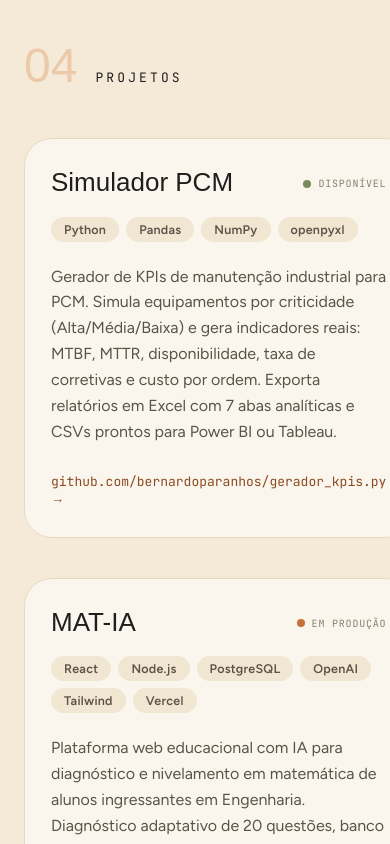
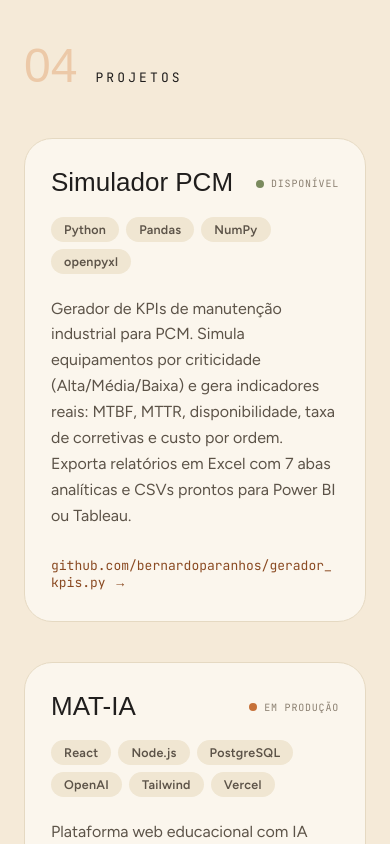
Before and after one commit to bernardoparanhos/portfolio-paranhos, a Next.js app: page / in a window 390 px wide. Shown: the part 4480-5324 px from the top of the page. Built offline with nearby package versions, Linux system fonts and the light colour scheme; no server answers; a web font is replaced by a local one.

Commit message:
Fix cards de projeto vazando pela lateral no mobile (min-width:0 + quebra da URL)

```diff
--- a/app/globals.css
+++ b/app/globals.css
@@ -676,6 +676,9 @@ img {
 .proj-card {
   display: flex;
   flex-direction: column;
+  /* min-width:0 deixa o card encolher no grid; sem isso a URL longa do rodapé
+     não quebra e estoura pela lateral direita. */
+  min-width: 0;
   background: color-mix(in oklab, white 55%, var(--bg) 45%);
   border: 1px solid var(--n200);
   border-radius: var(--radius-lg);
@@ -737,6 +740,8 @@ img {
   font-family: var(--font-mono), monospace;
   font-size: 13px;
   color: var(--accent-700);
+  /* quebra a URL longa em vez de estourar o card */
+  overflow-wrap: anywhere;
 }
 
 /* contato */
@@ -802,6 +807,10 @@ img {
 .contact-value {
   font-size: 17px;
   font-weight: 600;
+  /* deixa o valor (ex.: e-mail longo) encolher e quebrar em vez de estourar o flex */
+  min-width: 0;
+  overflow-wrap: anywhere;
+  text-align: right;
 }
 
 /* footer */
```
